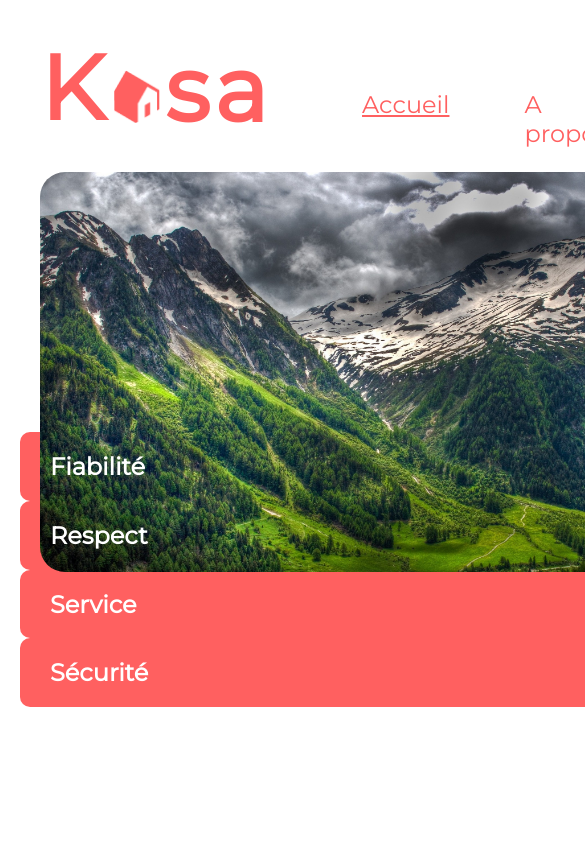
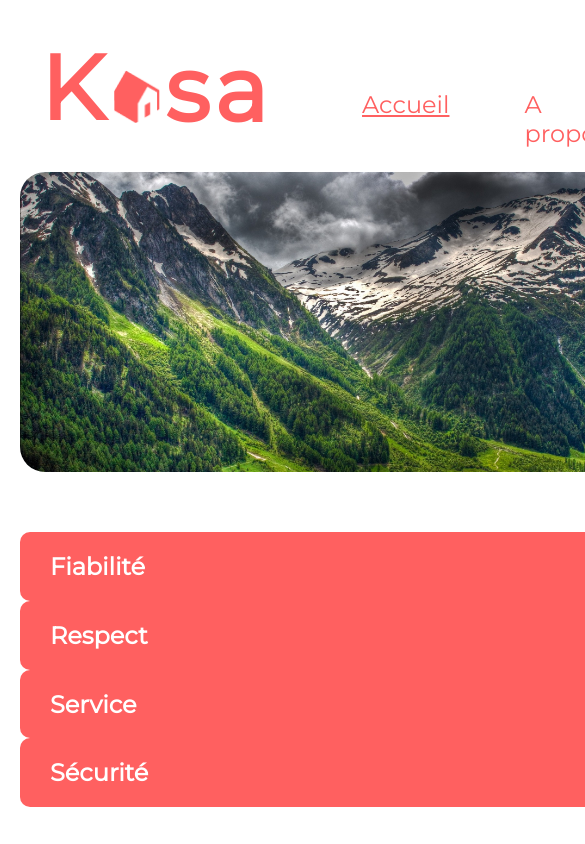
Before and after one commit to ahnv1408/P7_kasa_12_2022, a React (Create React App) app: page /apropos in a window 390 px wide. Shown: the top 844 px of the page, 585 px wide, since content can reach past the window. Built offline with nearby package versions, Linux system fonts and the light colour scheme; a web font is replaced by a local one.

Commit message:
responsive commit

```diff
--- a/src/components/Tags.jsx
+++ b/src/components/Tags.jsx
@@ -2,7 +2,7 @@ import '../style/tags.css';
 
 
 function Tags({product}) {
-    console.log({product});
+    console.log(product.tags);
     return (
         <div className="tags">
             <>
@@ -12,10 +12,11 @@ function Tags({product}) {
                 <div className='tag_container'>
                     {product.tags.map((el) =>
 
-                    <span className='lodgment_tag'>{el.tags}</span>
+                    <span className='lodgment_tag'>{el}</span>
 
                     )}
-                </div>
+                    </div>
+
 
             </>
     </div>
--- a/src/style/apropos.css
+++ b/src/style/apropos.css
@@ -14,9 +14,13 @@
 
 @media screen and (max-width: 768px) {
 
+    .background {
+        width: 600px;
+    }
+
     .background_apropos {
         width: 680px;
-        height: 400px;
-        margin-left: 20px;
+        height: 300px;
+        margin: 0;
     }
 }
--- a/src/style/cards.css
+++ b/src/style/cards.css
@@ -39,7 +39,7 @@ img {
     align-items: center;
     position: absolute;
     bottom: 0;
-    background: linear-gradient(180deg, rgba(255, 255, 255, 0) 0%, rgba(0, 0, 0, 0.5) 100%);;
+
     width: 100%;
     height: 100%;
     border-radius: 10px;
@@ -67,8 +67,8 @@ img {
         display: flex;
         flex-direction: column;
         justify-content: center;
-        margin-left: 40px;
-        width: 640px;
+        margin-left: 30px;
+        width: 560px;
         padding-top: 20px;
         padding-bottom: 20px;
     }
@@ -79,7 +79,8 @@ img {
         align-items: center;
         width: 600px;
         height: 455px;
-        margin-left: 20px;
+        margin-left: 0px;
+        margin-right: 10px;
         border-radius: 10px;
     }
 }
--- a/src/style/caroussel.css
+++ b/src/style/caroussel.css
@@ -11,6 +11,7 @@
     object-fit: cover;
     height: 500px;
     position: relative;
+    margin-top: 60px;
     margin-left: 350px;
     border-radius: 10px;
 }
@@ -33,3 +34,22 @@
     right: 5px;
     top: 170px;
 }
+
+@media screen and (max-width: 768px) {
+
+    .carousel {
+        height: 300px;
+    }
+    .caroussel_img {
+        width: 610px;
+        height: 300px;
+        margin-left: 50px;
+    }
+
+    .left {
+        top: 85px;
+    }
+    .right {
+        top: 85px;
+    }
+}
--- a/src/style/collapses.css
+++ b/src/style/collapses.css
@@ -49,7 +49,7 @@
 @media screen and (max-width: 768px) {
     .collapse {
     display: block;
-    margin-bottom: 255px;
+    margin-top: 140px;
         /* margin-left: 20px; */
     }
 
--- a/src/style/host.css
+++ b/src/style/host.css
@@ -3,7 +3,6 @@
 .host {
     display: flex;
     flex-direction: row;
-
     margin-bottom: 20px;
     margin-right: 80px;
 }
@@ -20,3 +19,17 @@
 .host_picture {
     border-radius: 90px;
 }
+
+@media screen and (max-width: 768px) {
+
+    .host {
+        margin-right: 20px;
+        margin-left: 150px;
+    }
+
+    .host_picture {
+        width: 150px;
+        height: 150px;
+        border-radius: 110px;
+    }
+}
--- a/src/style/logement.css
+++ b/src/style/logement.css
@@ -8,3 +8,7 @@
 .description {
     margin-top: 150px;
 }
+/*
+@media screen and (max-width: 768px) {
+
+} */
--- a/src/style/rate.css
+++ b/src/style/rate.css
@@ -15,3 +15,9 @@
     color: #E3E3E3;
     margin-right: 12px;
 }
+
+@media screen and (max-width: 768px) {
+    .rating {
+        margin-left: 150px;
+    }
+}
--- a/src/style/tags.css
+++ b/src/style/tags.css
@@ -3,6 +3,7 @@
 .tags {
     font-family: 'Montserrat', sans-serif;
     margin-left: 40px;
+    margin-top: 20px;
 }
 
 .lodgment_name {
```
